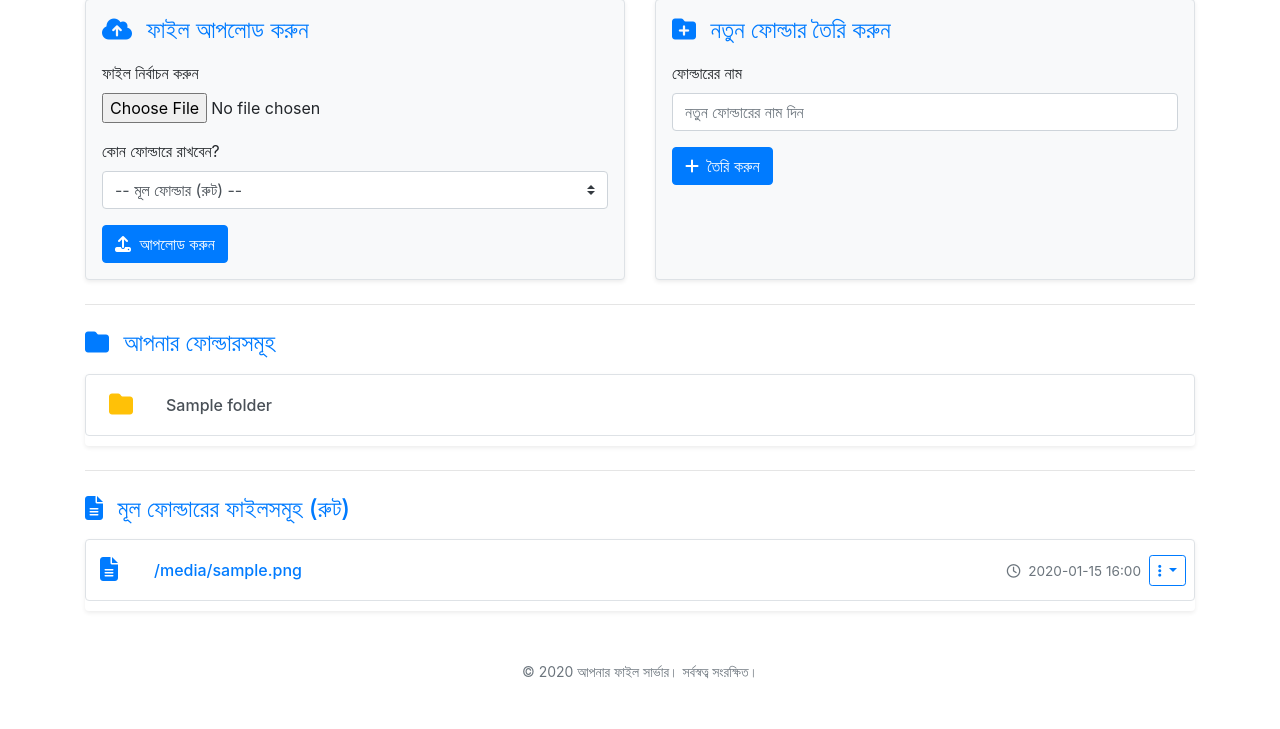
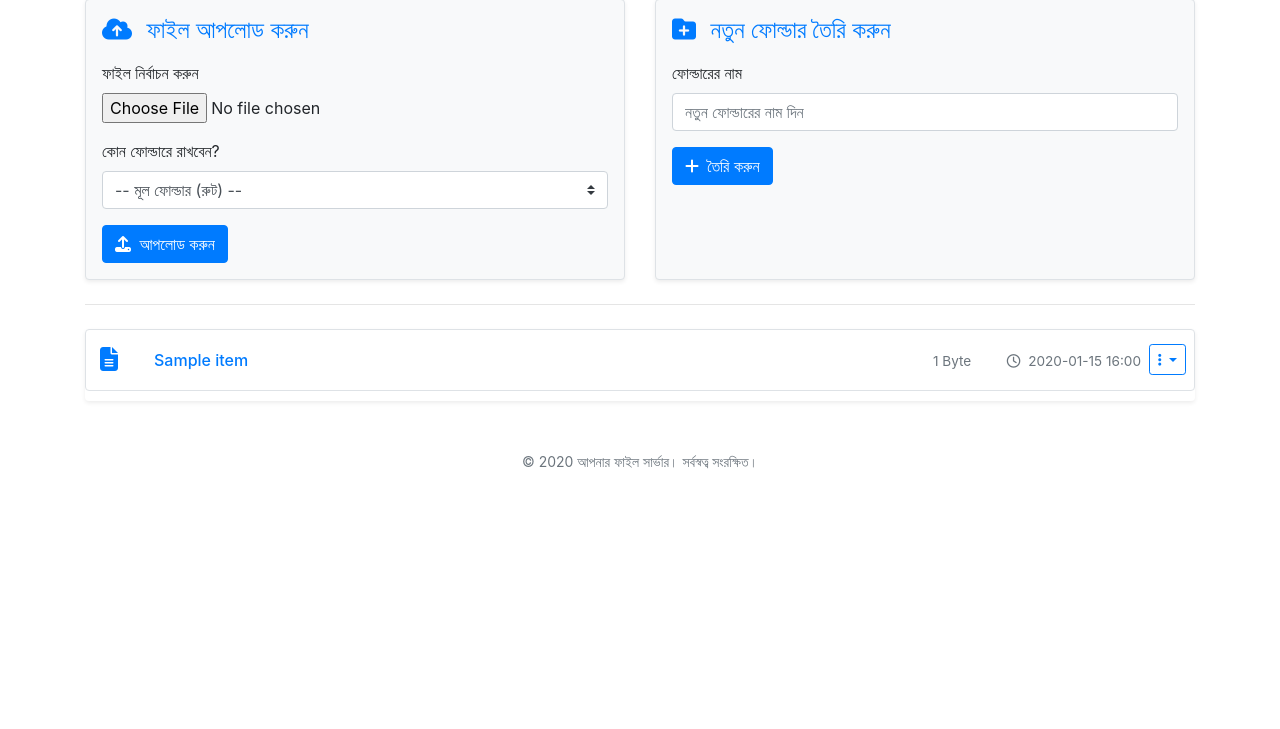
Before and after one commit to shahariarmahfuz/fantastic-fiesta, a Flask app: template templates/home.html in a window 1280 px wide. Shown: the part 71-800 px from the top of the page. Run offline with Flask 3, Linux system fonts and the light colour scheme; the template is opened without the code that fills it: most values are stand-ins (such as "Sample title", 1, 10 or a date in 2020).

Commit message:
Update home.html

```diff
--- a/templates/home.html
+++ b/templates/home.html
@@ -1,170 +1,180 @@
 {% extends 'base.html' %}
 
-{% block title %}হোম - ফাইল সার্ভার{% endblock %}
+{% block title %}ফাইল ব্রাউজার{% endblock %} {# Title changed slightly #}
 
 {% block content %}
-    {# আপলোড এবং ফোল্ডার তৈরির সেকশন #}
-    {# Applied styles similar to 'upload-section' but adapted to row structure #}
+    {# আপলোড এবং ফোল্ডার তৈরির সেকশন আগের মতোই রাখা হলো, প্রয়োজন অনুযায়ী রাখতে বা বাদ দিতে পারেন #}
     <div class="row mb-4">
         <div class="col-md-6 mb-3 mb-md-0">
-             <div class="p-3 border rounded bg-light shadow-sm h-100"> {# Added shadow & bg-light from theme #}
+             <div class="p-3 border rounded bg-light shadow-sm h-100">
                 <h4 class="text-primary mb-3"><i class="fas fa-cloud-upload-alt mr-2"></i> ফাইল আপলোড করুন</h4>
                 <form method="post" action="{{ url_for('upload_file') }}" enctype="multipart/form-data">
                      <div class="form-group">
                         <label for="file_upload">ফাইল নির্বাচন করুন</label>
-                        {# Basic file input styling - consider Bootstrap custom file input if needed #}
                         <input type="file" class="form-control-file" name="file_upload" id="file_upload" required>
                     </div>
                     <div class="form-group">
                         <label for="folder_id">কোন ফোল্ডারে রাখবেন?</label>
-                        <select name="folder_id" id="folder_id" class="form-control custom-select"> {# Added custom-select #}
+                        <select name="folder_id" id="folder_id" class="form-control custom-select">
                             <option value="root">-- মূল ফোল্ডার (রুট) --</option>
-                            {% for f in folders %} {# folders variable passed from route #}
+                            {% for f in folders %}
                             <option value="{{ f.id }}">{{ f.name }}</option>
                             {% endfor %}
                         </select>
                     </div>
-                    {# Changed button to btn-primary and added icon #}
                     <button type="submit" class="btn btn-primary"><i class="fas fa-upload mr-1"></i> আপলোড করুন</button>
                 </form>
             </div>
         </div>
         <div class="col-md-6">
-             <div class="p-3 border rounded bg-light shadow-sm h-100"> {# Added shadow & bg-light from theme #}
+             <div class="p-3 border rounded bg-light shadow-sm h-100">
                 <h4 class="text-primary mb-3"><i class="fas fa-folder-plus mr-2"></i> নতুন ফোল্ডার তৈরি করুন</h4>
                 <form method="post" action="{{ url_for('create_folder') }}">
                       <div class="form-group">
                          <label for="folder_name">ফোল্ডারের নাম</label>
                         <input type="text" class="form-control" name="folder_name" id="folder_name" placeholder="নতুন ফোল্ডারের নাম দিন" required>
                     </div>
-                     {# Changed button to btn-primary and added icon #}
                     <button type="submit" class="btn btn-primary"><i class="fas fa-plus mr-1"></i> তৈরি করুন</button>
                 </form>
             </div>
         </div>
     </div>
-    <hr class="mb-4"> {# Added margin bottom #}
+    <hr class="mb-4">
 
-    {# ফোল্ডার লিস্ট #}
-    <h4 class="text-primary mb-3"><i class="fas fa-folder mr-2"></i> আপনার ফোল্ডারসমূহ</h4>
-    {% if folders %}
-        <div class="list-group mb-4 shadow-sm"> {# Added shadow #}
-            {% for f in folders %}
-                {# Applied list-group-item styling from base.html #}
-                <a href="{{ url_for('view_folder', folder_id=f.id) }}" class="list-group-item list-group-item-action">
-                     <span class="file-icon"><i class="fas fa-folder text-warning"></i></span> {# Specific folder icon #}
-                     <div class="file-details justify-content-start"> {# Adjusted alignment #}
-                         <span class="file-name">{{ f.name }}</span>
+    {# --- ফাইল ও ফোল্ডারের একত্রিত লিস্ট --- #}
+    {% if items %}
+        <div class="list-group mb-4 shadow-sm file-manager-list"> {# Added a class for potential specific styling #}
+            {% for item in items %}
+                {# Determine if it's a directory or file #}
+                {% if item.is_directory %}
+                    {# --- ফোল্ডার আইটেম --- #}
+                    <a href="{{ url_for('view_folder', folder_id=item.id) }}" class="list-group-item list-group-item-action">
+                         <span class="file-icon"><i class="fas fa-folder text-warning"></i></span> {# Folder icon #}
+                         <div class="file-details justify-content-start">
+                             <span class="file-name font-weight-bold">{{ item.name }}</span> {# Bold folder names #}
                          </div>
-                     {# Placeholder for potential actions/info #}
                          <div class="file-actions ml-2">
-                         {# Example: Add delete/rename buttons here if needed later
-                         <button class="btn btn-sm btn-outline-danger"><i class="fas fa-trash-alt"></i></button>
+                             {# ফোল্ডারের জন্য আলাদা ড্রপডাউন বা বাটন যোগ করা যেতে পারে #}
+                             {# Example:
+                             <div class="dropdown">
+                                <button class="btn btn-sm btn-outline-secondary dropdown-toggle" type="button" ... >
+                                    <i class="fas fa-ellipsis-v"></i>
+                                </button>
+                                <div class="dropdown-menu dropdown-menu-right">
+                                     <a class="dropdown-item" href="#">Rename</a>
+                                     <a class="dropdown-item text-danger" href="#">Delete</a>
+                                </div>
+                              </div>
                               #}
                          </div>
                     </a>
-            {% endfor %}
-        </div>
                 {% else %}
-        <p class="text-muted">কোনো ফোল্ডার তৈরি করা হয়নি।</p>
+                    {# --- ফাইল আইটেম --- #}
+                    <div class="list-group-item px-0 px-md-2"> {# Use div instead of <a> for non-clickable item background #}
+                        {# --- ইন্টেলিজেন্ট আইকন লজিক --- #}
+                        {% set icon_class = 'fa-file-alt' %} {# Default file icon #}
+                        {% set icon_color = '' %} {# Default color #}
+
+                        {% if item.mime_type %}
+                            {% if item.mime_type.startswith('image/') %}
+                                {% set icon_class = 'fa-file-image' %}
+                                {% set icon_color = 'text-success' %}
+                            {% elif item.mime_type.startswith('video/') %}
+                                {% set icon_class = 'fa-file-video' %}
+                                {% set icon_color = 'text-info' %}
+                            {% elif item.mime_type.startswith('audio/') %}
+                                {% set icon_class = 'fa-file-audio' %}
+                                {% set icon_color = 'text-warning' %}
+                            {% elif item.mime_type == 'application/pdf' %}
+                                {% set icon_class = 'fa-file-pdf' %}
+                                {% set icon_color = 'text-danger' %}
+                            {% elif item.mime_type == 'text/html' %}
+                                {% set icon_class = 'fa-html5' %} {# Specific HTML5 icon #}
+                                {% set icon_color = 'text-orange' %} {# Needs custom CSS for text-orange #}
+                             {% elif item.mime_type.startswith('text/') or item.mime_type in ['application/javascript', 'application/json', 'application/xml'] %}
+                                 {% set icon_class = 'fa-file-code' %} {# Code icon for text, js, json etc. #}
+                                 {% set icon_color = 'text-info' %}
+                             {% elif item.mime_type == 'application/vnd.android.package-archive' %}
+                                 {% set icon_class = 'fab fa-android' %} {# Android icon for APK #}
+                                 {% set icon_color = 'text-success' %}
+                             {% elif item.mime_type in ['application/msword', 'application/vnd.openxmlformats-officedocument.wordprocessingml.document'] %}
+                                 {% set icon_class = 'fa-file-word' %}
+                                 {% set icon_color = 'text-primary' %}
+                             {% elif item.mime_type in ['application/vnd.ms-excel', 'application/vnd.openxmlformats-officedocument.spreadsheetml.sheet'] %}
+                                 {% set icon_class = 'fa-file-excel' %}
+                                 {% set icon_color = 'text-success' %}
+                             {% elif item.mime_type in ['application/vnd.ms-powerpoint', 'application/vnd.openxmlformats-officedocument.presentationml.presentation'] %}
+                                 {% set icon_class = 'fa-file-powerpoint' %}
+                                 {% set icon_color = 'text-warning' %}
+                             {% elif item.mime_type in ['application/zip', 'application/x-rar-compressed', 'application/x-7z-compressed', 'application/gzip', 'application/x-tar'] %}
+                                 {% set icon_class = 'fa-file-archive' %}
+                                 {% set icon_color = 'text-secondary' %}
                              {% endif %}
-    <hr class="mb-4"> {# Added margin bottom #}
+                        {% endif %}
+                        <span class="file-icon"><i class="fas {{ icon_class }} {{ icon_color }}"></i></span>
 
-    {# রুটের ফাইলগুলো #}
-    <h4 class="text-primary mb-3"><i class="fas fa-file-alt mr-2"></i> মূল ফোল্ডারের ফাইলসমূহ (রুট)</h4>
-     {% if root_files %}
-        <ul class="list-group mb-4 shadow-sm"> {# Added shadow #}
-            {% for file in root_files %}
-            {# Applied list-group-item styling from base.html #}
-            <li class="list-group-item px-0 px-md-2">
-
-                 {# Dynamic Icon Logic - Requires file.mime_type from backend #}
-                 {% set icon_class = 'fa-file-alt' %} {# Default icon #}
-                 {% if file.mime_type and file.mime_type.startswith('image/') %}
-                     {% set icon_class = 'fa-file-image' %}
-                 {% elif file.mime_type == 'application/pdf' %}
-                     {% set icon_class = 'fa-file-pdf text-danger' %}
-                 {% elif file.mime_type and file.mime_type.startswith('audio/') %}
-                      {% set icon_class = 'fa-file-audio' %}
-                 {% elif file.mime_type and file.mime_type.startswith('video/') %}
-                     {% set icon_class = 'fa-file-video' %}
-                 {% elif file.mime_type in ['application/msword', 'application/vnd.openxmlformats-officedocument.wordprocessingml.document'] %}
-                      {% set icon_class = 'fa-file-word text-info' %}
-                 {% elif file.mime_type in ['application/vnd.ms-excel', 'application/vnd.openxmlformats-officedocument.spreadsheetml.sheet'] %}
-                      {% set icon_class = 'fa-file-excel text-success' %}
-                 {% elif file.mime_type in ['application/vnd.ms-powerpoint', 'application/vnd.openxmlformats-officedocument.presentationml.presentation'] %}
-                      {% set icon_class = 'fa-file-powerpoint text-warning' %}
-                 {% elif file.mime_type in ['application/zip', 'application/x-rar-compressed', 'application/x-7z-compressed', 'application/gzip', 'application/x-tar'] %}
-                      {% set icon_class = 'fa-file-archive text-secondary' %}
+                        {# ফাইল ডিটেইলস আগের মতোই #}
+                        <div class="file-details">
+                            <a href="{{ url_for('view_file', file_id=item.id) }}" class="file-name" title="{{ item.name }}">
+                                 {{ item.name | truncate(50) }}
+                            </a>
+                            <div class="file-meta">
+                                {% if item.size %}
+                                <span class="file-size mr-3 d-none d-md-inline">{{ item.size | filesizeformat }}</span>
                                 {% endif %}
-                  <span class="file-icon"><i class="fas {{ icon_class }}"></i></span>
-
-                 <div class="file-details">
-                     {# File name as link #}
-                     <a href="{{ url_for('view_file', file_id=file.id) }}" class="file-name" title="{{ file.original_filename }}">
-                          {{ file.original_filename | truncate(50) }} {# Truncate long names #}
-                     </a>
-                      {# File meta data #}
-                     <div class="file-meta">
-                          {# Add file size if available from backend as file.size #}
-                          {# {% if file.size %}
-                            <span class="file-size mr-3 d-none d-md-inline">{{ file.size | filesizeformat }}</span>
-                          {% endif %} #}
-                          {% if file.upload_time %}
-                              {# Ensure datetimeformat filter is available #}
-                             <span class="file-date text-muted"><i class="far fa-clock mr-1"></i> {{ file.upload_time | datetimeformat }}</span>
+                                {% if item.upload_time %}
+                                <span class="file-date text-muted"><i class="far fa-clock mr-1"></i> {{ item.upload_time | datetimeformat }}</span>
                                 {% endif %}
                             </div>
                         </div>
 
+                        {# ফাইল অ্যাকশন ড্রপডাউন আগের মতোই #}
                         <div class="file-actions ml-2">
                             <div class="dropdown">
-                         {# Changed dropdown button style #}
-                        <button class="btn btn-sm btn-outline-primary dropdown-toggle" type="button" id="dropdownMenuButton{{ file.id }}" data-toggle="dropdown" aria-expanded="false" aria-label="File options">
+                                <button class="btn btn-sm btn-outline-primary dropdown-toggle" type="button" id="dropdownMenuButton{{ item.id }}" data-toggle="dropdown" aria-expanded="false" aria-label="File options">
                                     <i class="fas fa-ellipsis-v"></i>
                                 </button>
-                        <div class="dropdown-menu dropdown-menu-right" aria-labelledby="dropdownMenuButton{{ file.id }}">
-                             {# Added icons to dropdown items #}
-                            <a class="dropdown-item" href="{{ url_for('view_file', file_id=file.id) }}"><i class="fas fa-eye fa-fw mr-2"></i>দেখুন</a>
-                            <a class="dropdown-item" href="{{ url_for('download_file', file_id=file.id) }}"><i class="fas fa-download fa-fw mr-2"></i>ডাউনলোড</a>
+                                <div class="dropdown-menu dropdown-menu-right" aria-labelledby="dropdownMenuButton{{ item.id }}">
+                                    <a class="dropdown-item" href="{{ url_for('view_file', file_id=item.id) }}"><i class="fas fa-eye fa-fw mr-2"></i>দেখুন</a>
+                                    <a class="dropdown-item" href="{{ url_for('download_file', file_id=item.id) }}"><i class="fas fa-download fa-fw mr-2"></i>ডাউনলোড</a>
                                     <div class="dropdown-divider"></div>
-                            {# Share Button Form - ensure text color is appropriate #}
-                            <form method="post" action="{{ url_for('create_share_link', file_id=file.id) }}" class="dropdown-item p-0">
+                                    <form method="post" action="{{ url_for('create_share_link', file_id=item.id) }}" class="dropdown-item p-0">
                                         <button type="submit" class="btn btn-link text-decoration-none text-body w-100 text-left pl-3"><i class="fas fa-share-alt fa-fw mr-2"></i>শেয়ার</button>
                                     </form>
-                             {# Move Button Trigger #}
-                            <button type="button" class="dropdown-item" data-toggle="modal" data-target="#moveModal{{ file.id }}"><i class="fas fa-arrows-alt-v fa-fw mr-2"></i>মুভ</button>
+                                    <button type="button" class="dropdown-item" data-toggle="modal" data-target="#moveModal{{ item.id }}"><i class="fas fa-arrows-alt-v fa-fw mr-2"></i>মুভ</button>
                                     <div class="dropdown-divider"></div>
-                             {# Delete Button Form - ensure text color is appropriate #}
-                             <form method="post" action="{{ url_for('delete_file', file_id=file.id) }}" class="dropdown-item p-0" onsubmit="return confirm('আপনি কি নিশ্চিতভাবে এই ফাইলটি ট্র্যাশে পাঠাতে চান?');">
+                                    <form method="post" action="{{ url_for('delete_file', file_id=item.id) }}" class="dropdown-item p-0" onsubmit="return confirm('আপনি কি নিশ্চিতভাবে এই ফাইলটি ট্র্যাশে পাঠাতে চান?');">
                                         <button type="submit" class="btn btn-link text-danger text-decoration-none w-100 text-left pl-3"><i class="fas fa-trash-alt fa-fw mr-2"></i>ডিলিট (ট্র্যাশ)</button>
                                     </form>
                                 </div>
                             </div>
-                </div>{# /file-actions #}
-            </li>
+                        </div> {# /file-actions #}
+                    </div> {# /list-group-item (for file) #}
 
-             {# --- Move Modal for this file (Styled) --- #}
-            <div class="modal fade" id="moveModal{{ file.id }}" tabindex="-1" aria-labelledby="moveModalLabel{{ file.id }}" aria-hidden="true">
-              <div class="modal-dialog modal-dialog-centered modal-sm"> {# Centered modal #}
+                    {# --- মুভ মডাল (ফাইলের জন্য) --- #}
+                    {# এই মডালটি আগের মতোই থাকবে, তবে নিশ্চিত করুন যে 'folders' ভেরিয়েবলটি এখনও পাস করা হচ্ছে #}
+                    <div class="modal fade" id="moveModal{{ item.id }}" tabindex="-1" aria-labelledby="moveModalLabel{{ item.id }}" aria-hidden="true">
+                        <div class="modal-dialog modal-dialog-centered modal-sm">
                             <div class="modal-content">
-                  <form method="post" action="{{ url_for('move_file', file_id=file.id) }}">
+                                <form method="post" action="{{ url_for('move_file', file_id=item.id) }}">
                                     <div class="modal-header">
-                      <h5 class="modal-title text-primary" id="moveModalLabel{{ file.id }}"><i class="fas fa-arrows-alt-v mr-2"></i> ফাইল মুভ করুন</h5>
+                                        <h5 class="modal-title text-primary" id="moveModalLabel{{ item.id }}"><i class="fas fa-arrows-alt-v mr-2"></i> ফাইল মুভ করুন</h5>
                                         <button type="button" class="close" data-dismiss="modal" aria-label="Close"><span aria-hidden="true">&times;</span></button>
                                     </div>
                                     <div class="modal-body">
-                      <p><small>ফাইল: {{ file.original_filename | truncate(40)}}</small></p>
+                                        <p><small>ফাইল: {{ item.name | truncate(40)}}</small></p>
                                         <div class="form-group">
-                          <label for="target_folder_id{{ file.id }}">কোথায় মুভ করবেন?</label>
-                           {# Added custom-select #}
-                          <select name="target_folder_id" id="target_folder_id{{ file.id }}" class="form-control custom-select" required>
+                                            <label for="target_folder_id{{ item.id }}">কোথায় মুভ করবেন?</label>
+                                            <select name="target_folder_id" id="target_folder_id{{ item.id }}" class="form-control custom-select" required>
                                                 {% if not folders %}
                                                     <option value="" disabled selected>কোনো ফোল্ডার নেই</option>
                                                 {% else %}
                                                     <option value="" disabled selected>-- ফোল্ডার নির্বাচন করুন --</option>
                                                     {% for f in folders %}
+                                                        {# Ensure a file cannot be moved to the folder it's already in - Requires current_folder_id passed from backend #}
+                                                        {# {% if f.id != current_folder_id %} #}
                                                         <option value="{{ f.id }}">{{ f.name }}</option>
+                                                        {# {% endif %} #}
                                                     {% endfor %}
                                                 {% endif %}
                                             </select>
@@ -172,7 +182,6 @@
                                     </div>
                                     <div class="modal-footer">
                                         <button type="button" class="btn btn-secondary btn-sm" data-dismiss="modal">বাতিল করুন</button>
-                      {# Changed button to btn-primary #}
                                         <button type="submit" class="btn btn-primary btn-sm" {% if not folders %}disabled{% endif %}><i class="fas fa-check mr-1"></i> মুভ করুন</button>
                                     </div>
                                 </form>
@@ -181,14 +190,32 @@
                     </div>
                      {# --- End Move Modal --- #}
 
-            {% endfor %} {# End file loop #}
-        </ul>{# /list-group #}
+                {% endif %} {# End if item.is_directory #}
+            {% endfor %} {# End items loop #}
+        </div> {# /list-group #}
     {% else %}
-        {# Styled empty state message #}
+        {# একত্রিত লিস্ট খালি থাকলে এই বার্তা দেখানো হবে #}
         <div class="text-center p-5 my-4 bg-light rounded">
-          <i class="fas fa-box-open fa-3x mb-3 text-muted"></i>
-          <p class="lead text-muted">মূল ফোল্ডারে (রুটে) কোনো ফাইল আপলোড করা হয়নি।</p>
+          <i class="fas fa-folder-open fa-3x mb-3 text-muted"></i>
+          <p class="lead text-muted">এই ফোল্ডারটি খালি।</p>
+          <p>ফাইল আপলোড করুন অথবা নতুন ফোল্ডার তৈরি করুন।</p>
         </div>
-    {% endif %} {# End if root_files #}
+    {% endif %} {# End if items #}
 
 {% endblock %}
+
+{% block scripts %}
+    {{ super() }} {# Include base scripts #}
+    {# Add specific scripts if needed, e.g., for modal focus #}
+    <script>
+        // Autofocus on move modal input when shown (if select is the first focusable)
+        $('.modal').on('shown.bs.modal', function () {
+             $(this).find('select:first').focus();
+         });
+         // Add custom CSS for text-orange if not defined in base.html or main CSS
+         // Example:
+         // const style = document.createElement('style');
+         // style.innerHTML = '.text-orange { color: orange !important; }';
+         // document.head.appendChild(style);
+    </script>
+{% endblock %}
```
Lines whose indentation alone changed are shown as unchanged.
